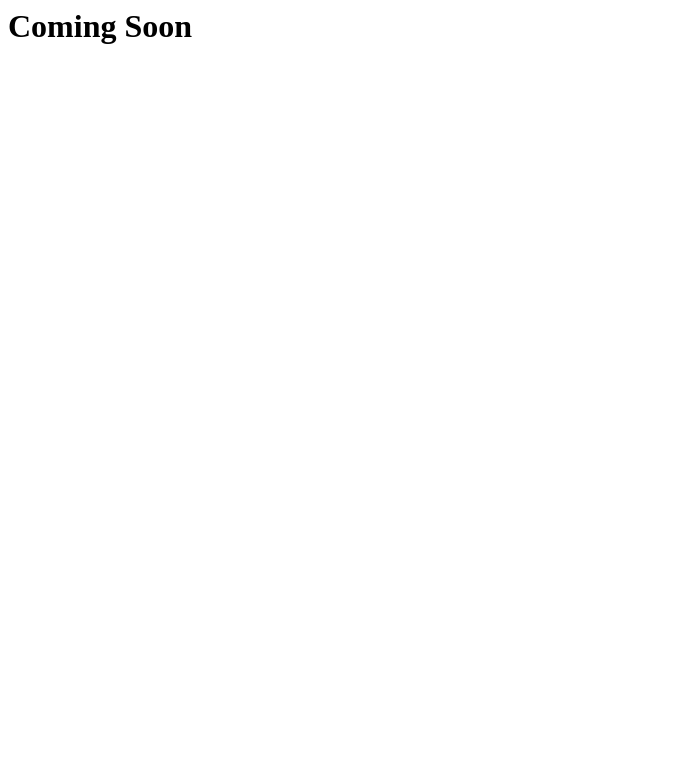
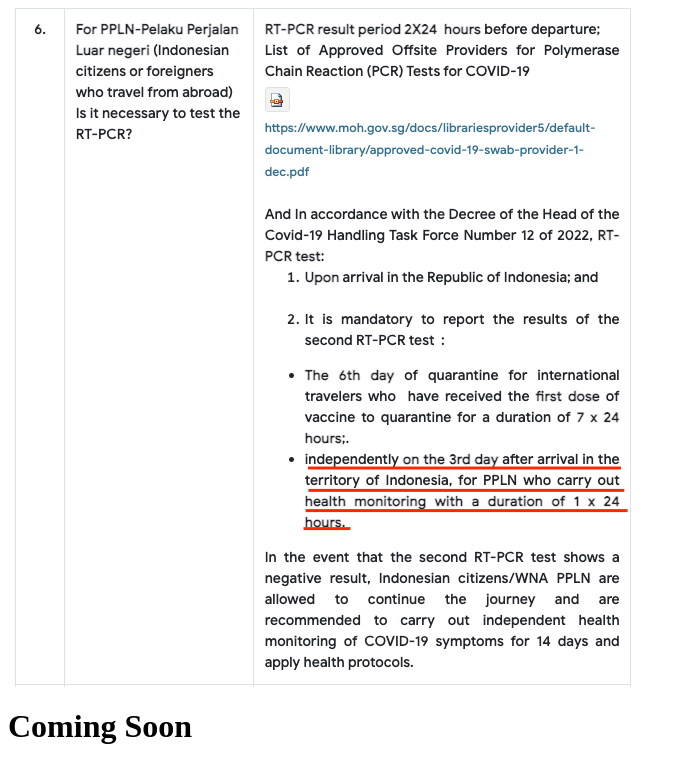
Before and after one commit to verina-dinata/git-101, a plain HTML site: page index.html in a window 1280 px wide. Shown: the whole page, without its empty margins (0-685 px from the left). Drawn offline with Linux system fonts and the light colour scheme.

Commit message:
Added picture

```diff
--- a/index.html
+++ b/index.html
@@ -3,6 +3,7 @@
 
     </head>
     <body>
+        <img src="picture.png" alt="">
         <h1>Coming Soon</h1>
     </body>
 </html>
```
Also changed, not shown: picture.png (added).
